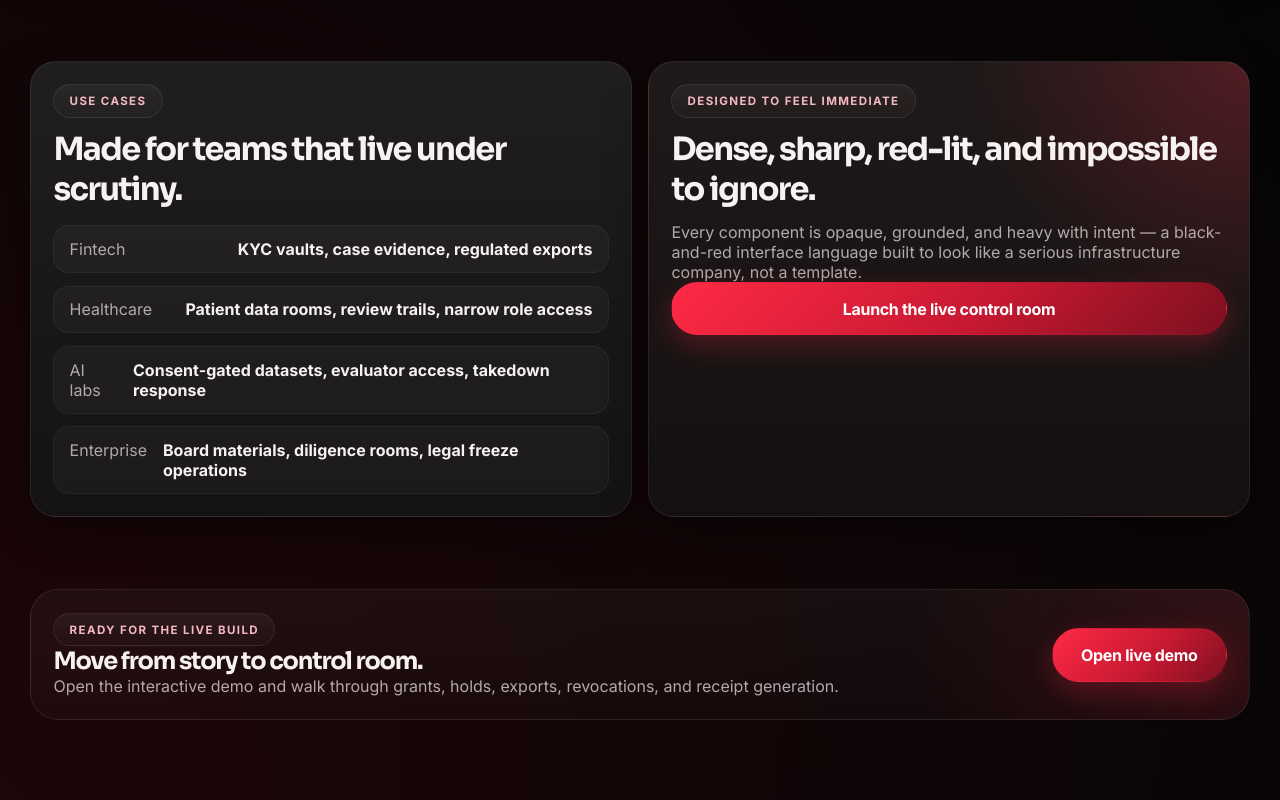
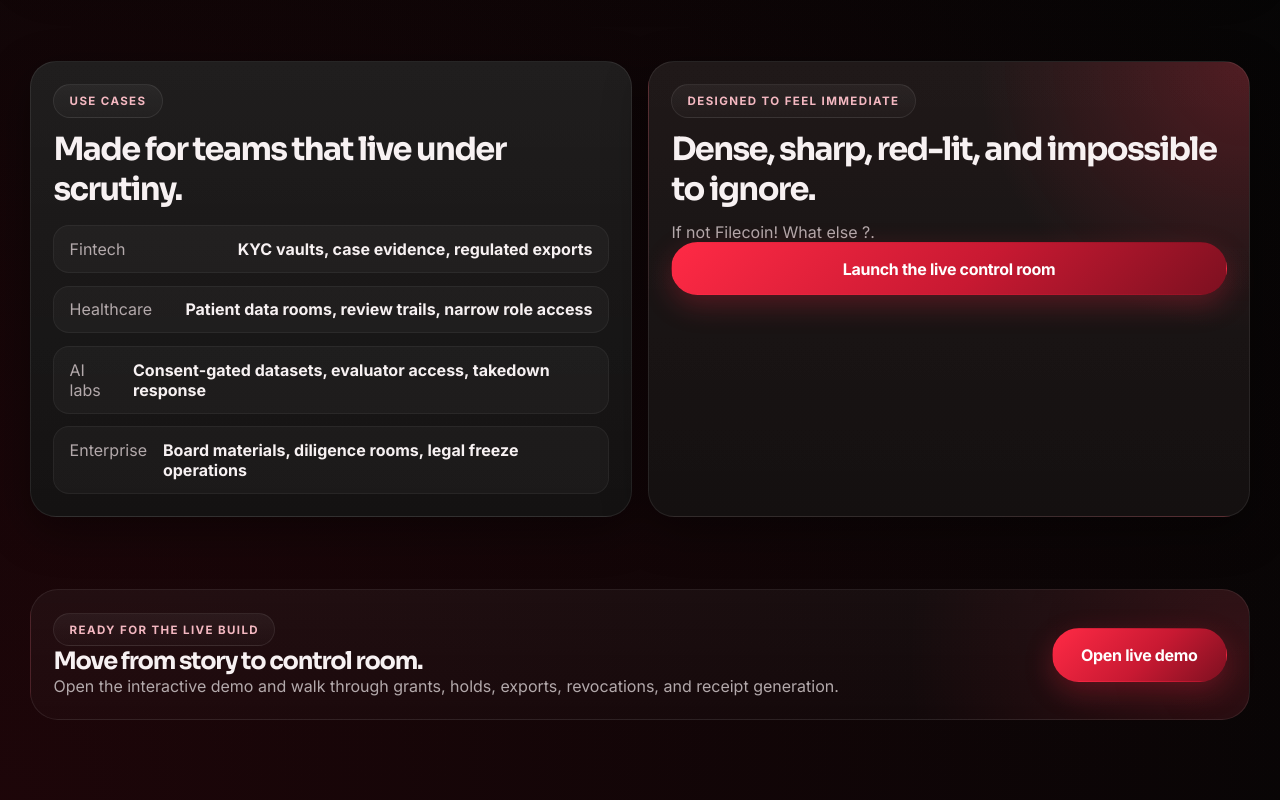
Before and after one commit to mushee-io/RightsLayer, a plain HTML site: page experience/index.html in a window 1280 px wide. Shown: the part 3514-4314 px from the top of the page. Drawn offline with Linux system fonts and the light colour scheme.

Commit message:
Modify showcase panel description text
Updated text in the showcase panel to reflect new messaging.

```diff
--- a/experience/index.html
+++ b/experience/index.html
@@ -286,8 +286,7 @@
             <span class="section-kicker">Designed to feel immediate</span>
             <h3>Dense, sharp, red-lit, and impossible to ignore.</h3>
             <p>
-              Every component is opaque, grounded, and heavy with intent — a black-and-red interface language
-              built to look like a serious infrastructure company, not a template.
+              If not Filecoin! What else ?.
             </p>
             <a class="button primary full" href="../demo/">Launch the live control room</a>
           </article>
```
